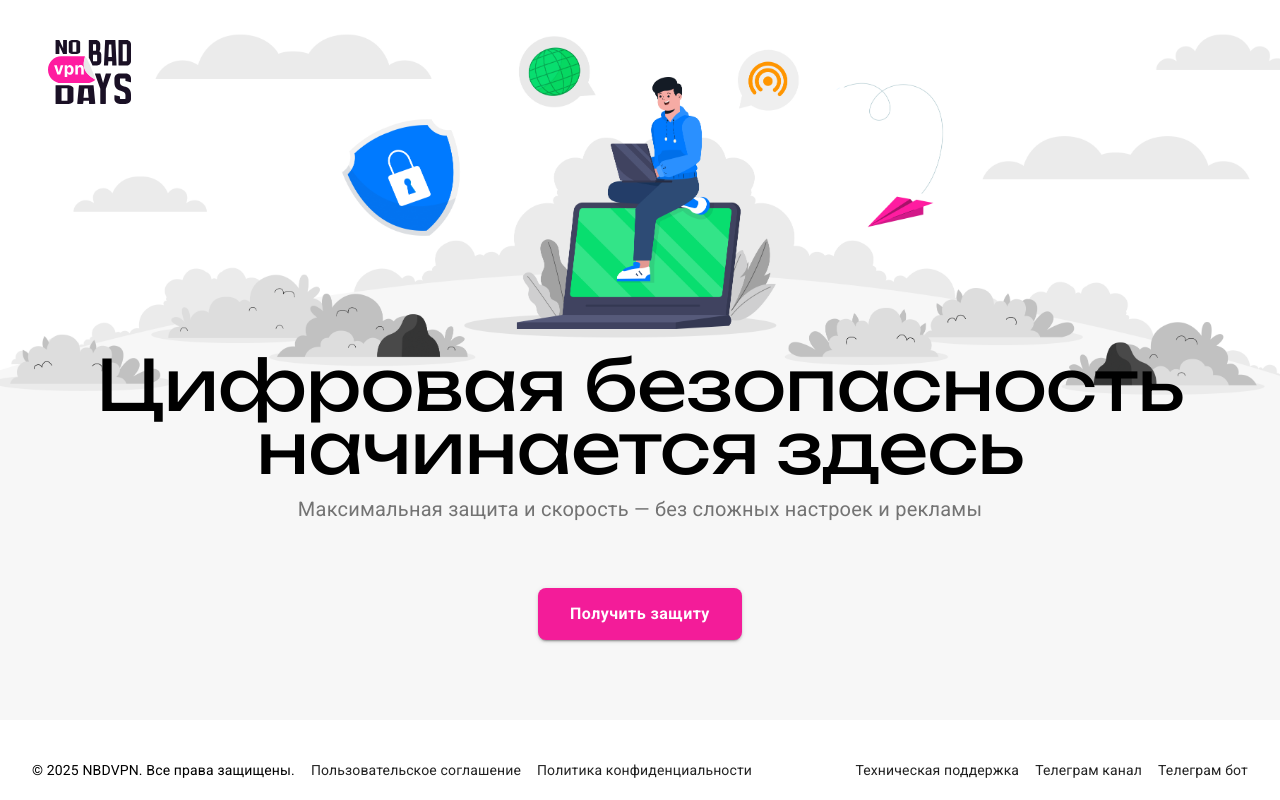
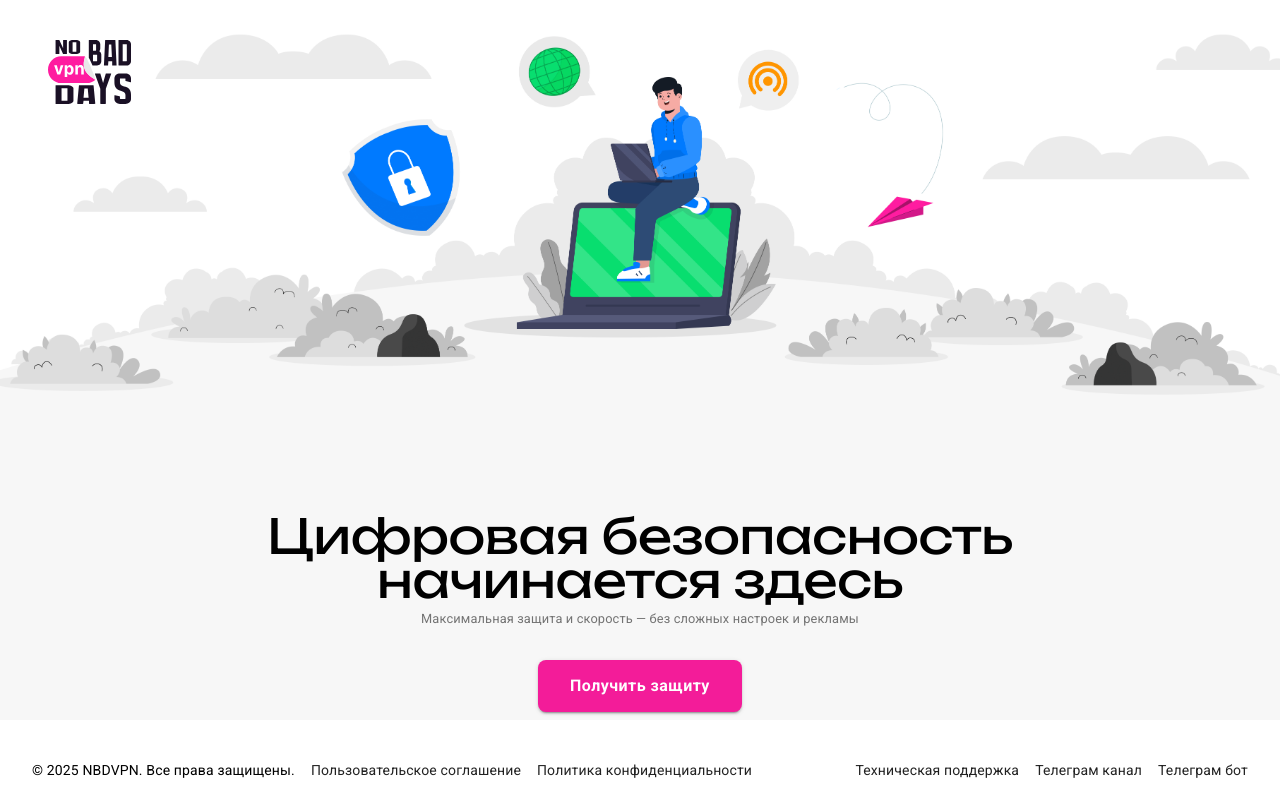
Before and after one commit to retroinside21/nbd-frontend, a Next.js app: page / in a window 1280 px wide. Built offline with nearby package versions, Linux system fonts and the light colour scheme.

Commit message:
fix status

```diff
--- a/src/features/auth/ui/AuthForm.tsx
+++ b/src/features/auth/ui/AuthForm.tsx
@@ -197,16 +197,34 @@ const AuthForm = ({
         mx: 'auto',
         textAlign: 'center',
         p: 4,
+        '@media (max-height: 940px)': {
+          py: 1,
+          px: 4,
+        },
       }}
     >
-      <Typography variant="h5" fontWeight={400} mb={1}>
+      <Typography
+        variant="h5"
+        fontWeight={400}
+        sx={{
+          mb: 1,
+          '@media (max-height: 940px)': {
+            mb: 0.5,
+          },
+        }}
+      >
         Добро пожаловать!
       </Typography>
 
       <Typography
         variant="body2"
         color="var(--color-secondary)"
-        mb={3}
+        sx={{
+          mb: 3,
+          '@media (max-height: 940px)': {
+            mb: 1.5,
+          },
+        }}
       >
         Для входа используйте email или telegram.
       </Typography>
@@ -215,7 +233,14 @@ const AuthForm = ({
     //   onSubmit={handleSubmit(onSubmit)}
         noValidate
       >
-        <Stack spacing={2}>
+        <Stack
+          sx={{
+            gap: 2,
+            '@media (max-height:940px)': {
+              gap: 1,
+            },
+          }}
+        >
           <TextField
             label="Email"
             variant="outlined"
@@ -283,6 +308,9 @@ const AuthForm = ({
             textTransform: 'none',
             fontWeight: 600,
             mt: 7,
+            '@media (max-height: 940px)': {
+              mt: 3,
+            },
           }}
         >
           НА ГЛАВНУЮ
--- a/src/features/auth/ui/AuthTitle.tsx
+++ b/src/features/auth/ui/AuthTitle.tsx
@@ -24,6 +24,7 @@ const AuthTitle = ({
         justifyContent: 'center', // центрирует по вертикали
         alignItems: 'center', // центрирует по горизонтали
         textAlign: 'center',
+        '@media (max-height: 850px)': {},
         px: {
           xs: 3,
           md: 4,
@@ -32,6 +33,7 @@ const AuthTitle = ({
           xs: 20,
           md: 0,
         }, // отступ сверху только на мобиле
+
       }}
     >
       <Typography
@@ -42,8 +44,15 @@ const AuthTitle = ({
             md: '4.375rem',
           },
           mb: 2,
-
           lineHeight: 0.9,
+          '@media (max-height: 940px)': {
+            fontSize: '3rem',
+            mb: 1,
+          },
+          '@media (max-height: 920px)': {
+            fontSize: '3rem',
+            mb: 1,
+          },
         }}
         variant="h2"
       >
@@ -57,6 +66,10 @@ const AuthTitle = ({
           fontSize: '1.25rem',
           color: 'var(--color-gray)',
           mb: 8,
+          '@media (max-height: 940px)': {
+            mb: 4,
+            fontSize: '.8rem',
+          },
         }}
         variant="body2"
       >
@@ -75,9 +88,12 @@ const AuthTitle = ({
           borderRadius: '.5rem',
           px: 4,
           py: 1.5,
-          mb: 10,
+          mb: 5,
           '&:hover': {
             backgroundColor: '#e6007e', // чуть темнее при hover
+          },
+          '@media (max-height: 940px)': {
+            mb: 1,
           },
         }}
       >
--- a/src/shared/api/api.ts
+++ b/src/shared/api/api.ts
@@ -2,7 +2,7 @@
 import axios from 'axios'
 
 const api = axios.create({
-  // baseURL: 'http://155.212.189.107/api',
+  // baseURL: 'http://localhost:3000/api',
   baseURL: 'https://app.nobaddays.site/api',
   headers: {
     'Content-Type': 'application/json',
```
Also changed, not shown: src/widgets/ui/PaymentsTable/PaymentsTable.tsx (+3 -6 lines).
